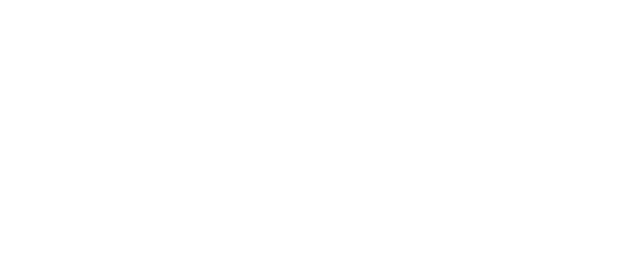
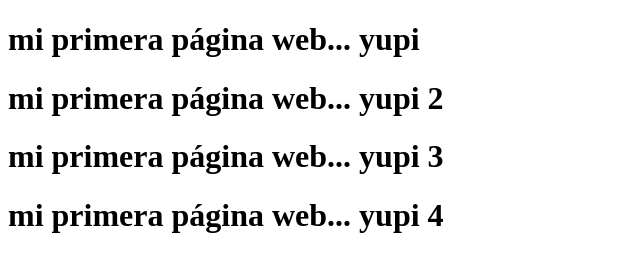
Before and after one commit to afnarqui/prueba1, a plain HTML site: page index.html in a window 1280 px wide. Shown: the whole page, without its empty margins (0-640 px from the left). Drawn offline with Linux system fonts and the light colour scheme.

Commit message:
se ingresa h1 para visualizar mi primera página web

```diff
--- a/index.html
+++ b/index.html
@@ -5,5 +5,10 @@
     <meta name="viewport" content="width=device-width, initial-scale=1.0" />
     <title>Document</title>
   </head>
-  <body></body>
+  <body>
+    <h1>mi primera página web... yupi</h1>
+    <h1>mi primera página web... yupi 2</h1>
+    <h1>mi primera página web... yupi 3</h1>
+    <h1>mi primera página web... yupi 4</h1>
+  </body>
 </html>
```
